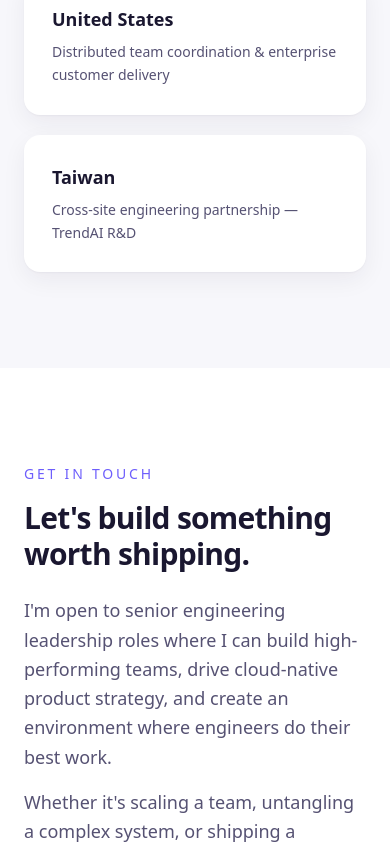
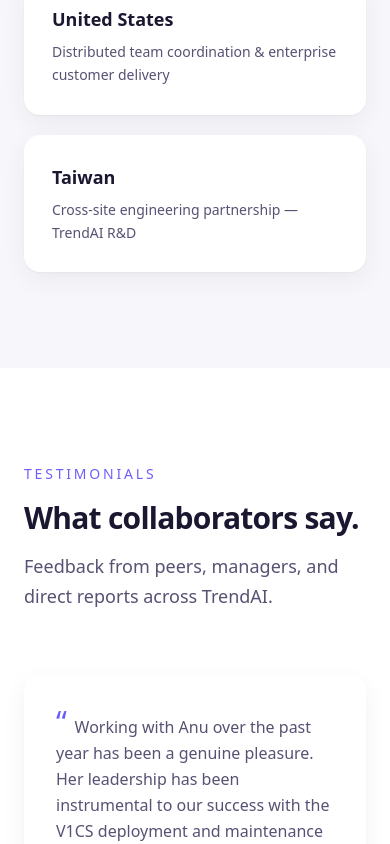
Before and after one commit to AnupriyaSaxenas/Portfolio, a React (Vite) app: page / in a window 390 px wide. Shown: the part 11156-12000 px from the top of the page. Built offline with nearby package versions, Linux system fonts and the light colour scheme.

Commit message:
Add Testimonials section with   carousel, refactor useActiveSection, update   plan

```diff
--- a/src/App.tsx
+++ b/src/App.tsx
@@ -9,6 +9,7 @@ import {
   // SiteFooter,
   SiteNav,
   Skills,
+  Testimonials,
 } from './components/sections';
 import { SkipLink } from './components/ui';
 
@@ -27,6 +28,7 @@ function App() {
         <Experience />
         <Skills />
         <GlobalReach />
+        <Testimonials />
         <Contact />
       </main>
       {/* <SiteFooter /> */}
--- /dev/null
+++ b/src/components/sections/Testimonials.tsx
@@ -0,0 +1,97 @@
+import { useState } from 'react';
+import { testimonials } from '../../data';
+import { Card, Container, Reveal, Section, SectionHeader } from '../ui';
+
+function ArrowLeft() {
+  return (
+    <svg xmlns="http://www.w3.org/2000/svg" fill="none" viewBox="0 0 24 24" strokeWidth={1.5} stroke="currentColor" className="w-5 h-5" aria-hidden>
+      <path strokeLinecap="round" strokeLinejoin="round" d="M10.5 19.5 3 12m0 0 7.5-7.5M3 12h18" />
+    </svg>
+  );
+}
+
+function ArrowRight() {
+  return (
+    <svg xmlns="http://www.w3.org/2000/svg" fill="none" viewBox="0 0 24 24" strokeWidth={1.5} stroke="currentColor" className="w-5 h-5" aria-hidden>
+      <path strokeLinecap="round" strokeLinejoin="round" d="M13.5 4.5 21 12m0 0-7.5 7.5M21 12H3" />
+    </svg>
+  );
+}
+
+export function Testimonials() {
+  const [current, setCurrent] = useState(0);
+  const total = testimonials.length;
+
+  const prev = () => setCurrent(c => (c - 1 + total) % total);
+  const next = () => setCurrent(c => (c + 1) % total);
+
+  const t = testimonials[current];
+
+  return (
+    <Section id="testimonials" labelledBy="testimonials-heading" className="bg-card border-b border-border">
+      <Container>
+        <Reveal>
+          <SectionHeader
+            id="testimonials-heading"
+            eyebrow="Testimonials"
+            heading="What collaborators say."
+            subhead="Feedback from peers, managers, and direct reports across TrendAI."
+          />
+        </Reveal>
+
+        <div className="max-w-2xl mx-auto">
+          <div key={current} className="testimonial-fade">
+            <Card className="p-8 md:p-10">
+              <p className="text-base text-muted leading-relaxed mb-8">
+                <span className="text-3xl leading-none text-accent select-none">&ldquo;&nbsp;</span>
+                {t.quote}
+                <span className="text-3xl leading-none text-accent select-none">&nbsp;&rdquo;</span>
+              </p>
+              <div className="border-t border-border pt-5 flex items-center justify-between">
+                <div>
+                  <div className="text-sm font-semibold text-fg">{t.role}</div>
+                  <div className="text-xs text-subtle mt-0.5">{t.company}</div>
+                </div>
+                <div className="text-xs text-subtle tabular-nums">{current + 1} / {total}</div>
+              </div>
+            </Card>
+          </div>
+
+          <div className="flex items-center justify-center gap-4 mt-8">
+            <button
+              onClick={prev}
+              aria-label="Previous testimonial"
+              className="w-10 h-10 rounded-full border border-border bg-card shadow-[var(--shadow-soft)] flex items-center justify-center text-muted hover:text-accent hover:border-accent hover:shadow-[var(--shadow-lift)] transition-all duration-200"
+            >
+              <ArrowLeft />
+            </button>
+
+            <div className="flex gap-2" role="group" aria-label="Testimonial position">
+              {testimonials.map((_, i) => (
+                <button
+                  key={i}
+                  onClick={() => setCurrent(i)}
+                  aria-label={`Go to testimonial ${i + 1}`}
+                  aria-current={i === current ? 'true' : undefined}
+                  className={`rounded-full transition-all duration-300 ${
+                    i === current
+                      ? 'w-6 h-2.5 bg-accent'
+                      : 'w-2.5 h-2.5 bg-border hover:bg-muted/40'
+                  }`}
+                />
+              ))}
+            </div>
+
+            <button
+              onClick={next}
+              aria-label="Next testimonial"
+              className="w-10 h-10 rounded-full border border-border bg-card shadow-[var(--shadow-soft)] flex items-center justify-center text-muted hover:text-accent hover:border-accent hover:shadow-[var(--shadow-lift)] transition-all duration-200"
+            >
+              <ArrowRight />
+            </button>
+          </div>
+        </div>
+      </Container>
+    </Section>
+  );
+}
--- a/src/components/sections/index.ts
+++ b/src/components/sections/index.ts
@@ -6,5 +6,6 @@ export { Skills } from './Skills';
 export { Metrics } from './Metrics';
 export { Experience } from './Experience';
 export { GlobalReach } from './GlobalReach';
+export { Testimonials } from './Testimonials';
 export { Contact } from './Contact';
 export { SiteFooter } from './SiteFooter';
--- a/src/data/index.ts
+++ b/src/data/index.ts
@@ -1,4 +1,4 @@
-export type { Profile, Social, Metric, Role, SkillGroup, Principle, GlobalRegion, NavItem } from './types';
+export type { Profile, Social, Metric, Role, SkillGroup, Principle, GlobalRegion, NavItem, Testimonial } from './types';
 export { profile } from './profile';
 export { overview } from './overview';
 export { principles } from './principles';
@@ -8,3 +8,4 @@ export { navItems } from './nav';
 export { metrics } from './metrics';
 export { skills } from './skills';
 export { experience } from './experience';
+export { testimonials } from './testimonials';
--- a/src/data/nav.ts
+++ b/src/data/nav.ts
@@ -2,10 +2,11 @@ import type { NavItem } from './types';
 
 export const navItems: NavItem[] = [
   { label: 'About', href: '#overview' },
+  { label: 'How I Work', href: '#principles' },
   { label: 'Impact', href: '#impact' },
   { label: 'Experience', href: '#experience' },
-  { label: 'How I Work', href: '#principles' },
   { label: 'Skills', href: '#skills' },
   { label: 'Global Reach', href: '#global' },
+  { label: 'Testimonials', href: '#testimonials' },
   { label: 'Contact', href: '#contact' },
 ];
--- /dev/null
+++ b/src/data/testimonials.ts
@@ -0,0 +1,40 @@
+import type { Testimonial } from './types';
+
+export const testimonials: Testimonial[] = [
+  {
+    quote:
+      "Working with Anu over the past year has been a genuine pleasure. Her leadership has been instrumental to our success with the V1CS deployment and maintenance in SAP. She and her team understand how critical it is to support our customers, and whether it's an emergency or an unscheduled meeting, she is always there to help. That dedication doesn't just satisfy customers, it empowers them to succeed with their projects. Her empathy is remarkable: she understands customers' challenges and works tirelessly to address them, making even the toughest cases easier for everyone involved, from our team to the customer. She bridges us to the right teams and works seamlessly with the accounts team to ensure success. Collaborating with Anu is productive, and genuinely fun.",
+    role: 'Principal Customer Success Technical Advisor',
+    company: 'TrendAI',
+  },
+  {
+    quote:
+      "I want to recognize Anupriya for her leadership on the V1 Container Security project this year. She masterfully coordinated cross-team, cross-site efforts, handled resource allocation with precision, and kept everyone aligned through thoughtful planning, which made it seamless for my frontend team members to contribute and help drive the project's success. Her dedication and valuable input on initiatives like DX (Measuring Developer's Experience Experiment pilot) and leadership training that we collaborated on also helped drive us forward, making it more refined and complete. It's been a pleasure and inspiring to work with her. With her enthusiasm and dedication I'm looking forward to more collaboration opportunities ahead.",
+    role: 'Engineering Manager',
+    company: 'TrendAI',
+  },
+  {
+    quote:
+      "You have been an excellent manager this past year since I joined in February. I appreciate how you have constantly supported my growth through regular 1:1s, giving me opportunities that take into account my areas of interest and encouraging us to constantly learn by taking part in hackathons, CTFs, and signing up for conferences. You ensured that we have access to learning resources like O'Reilly and CNCF subscription. You have also created a friendly and open team culture where we can freely raise concerns and issues we are facing as developers, and you proactively try to address them — or are transparent about when certain issues are harder to fix. It's great that you also keep up with developments in AI.",
+    role: 'Engineer',
+    company: 'TrendAI',
+  },
+  {
+    quote:
+      "Thank you Anupriya for helping with our recent Container Security customer POCs and escalations. You have a strong customer-focused leadership, working closely with the team to solve challenges while mentoring internal and external teams to deliver great outcomes. You stay organized, manage fires effectively, and keep a high-performing team on track.",
+    role: 'Engineering Manager',
+    company: 'TrendAI',
+  },
+  {
+    quote:
+      "It's been an absolute pleasure working under your leadership on the V1CS project over the past couple of months. I want to sincerely thank you for your leadership style — grounded, fair, practical, flexible, and driven. I've particularly appreciated the deep knowledge you bring to both the product and the requirements, and the clarity with which you communicate it. Your hands-on approach and dedication set a strong example for everyone around you. What stood out to me most was your people-first mindset. You lead with integrity and empathy, and your openness, warmth, and authenticity make a real difference in how the team operates. You created a space where collaboration came naturally, and where everyone felt psychologically safe, heard, valued, and included. I've rarely felt so welcomed joining a team, and that speaks volumes about the culture you foster. Your ability to combine technical acumen with genuine human connection is truly inspiring, and I feel fortunate to have had the chance to work with and learn from you.",
+    role: 'Senior Engineer',
+    company: 'TrendAI',
+  },
+  {
+    quote:
+      "Anupriya is an exceptional leader, problem solver, and communicator. Her leadership on the V1CS UI project has been impressive and highly beneficial. I truly enjoy working with her; her passion, drive, and attention to detail have kept me strongly inspired and motivated. Her ability to balance multiple tasks, deliver them efficiently, and communicate effectively with the team has genuinely impressed me. Anupriya is an authentic leader who demonstrates strong direction and commitment in her work. I have so many positive things to say about my collaboration with her.",
+    role: 'Engineer',
+    company: 'TrendAI',
+  },
+];
--- a/src/data/types.ts
+++ b/src/data/types.ts
@@ -50,3 +50,9 @@ export type NavItem = {
   label: string;
   href: string;
 };
+
+export type Testimonial = {
+  quote: string;
+  role: string;
+  company: string;
+};
--- a/src/styles/index.css
+++ b/src/styles/index.css
@@ -134,9 +134,20 @@ body {
   animation: fade-up-scale 0.8s cubic-bezier(0.2, 0.8, 0.2, 1) forwards;
 }
 
+/* ── Testimonial carousel fade ────────────────────── */
+@keyframes testimonial-fade {
+  from { opacity: 0; transform: translateY(6px); }
+  to   { opacity: 1; transform: translateY(0); }
+}
+
+.testimonial-fade {
+  animation: testimonial-fade 0.35s cubic-bezier(0.2, 0.8, 0.2, 1) forwards;
+}
+
 /* ── Reduced motion ───────────────────────────────── */
 @media (prefers-reduced-motion: reduce) {
-  .blob-animate  { animation: none; }
-  .fade-up       { animation: none; opacity: 1; }
-  .fade-up-scale { animation: none; opacity: 1; }
+  .blob-animate     { animation: none; }
+  .fade-up          { animation: none; opacity: 1; }
+  .fade-up-scale    { animation: none; opacity: 1; }
+  .testimonial-fade { animation: none; opacity: 1; }
 }
```
Also changed, not shown: src/hooks/useActiveSection.ts (+19 -18 lines), 1 other file (tests, documents, lock files or other folders).
